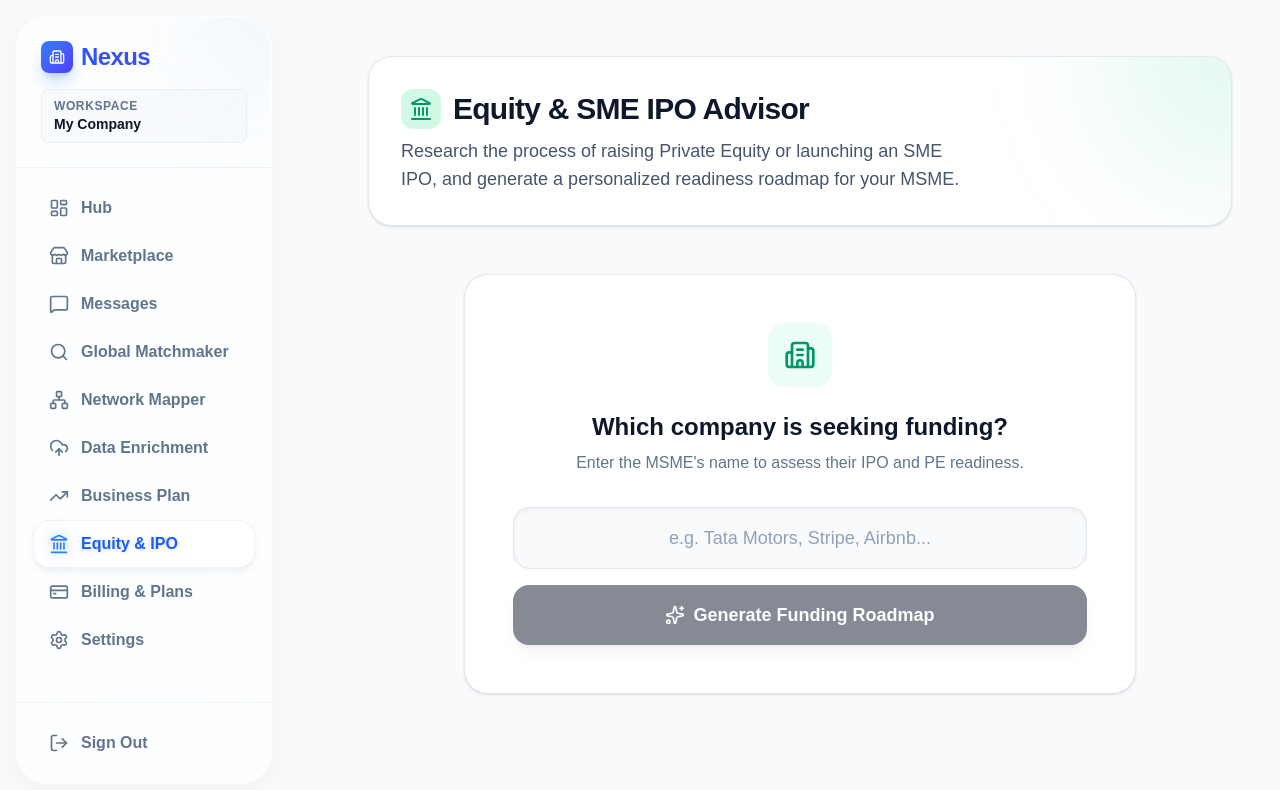
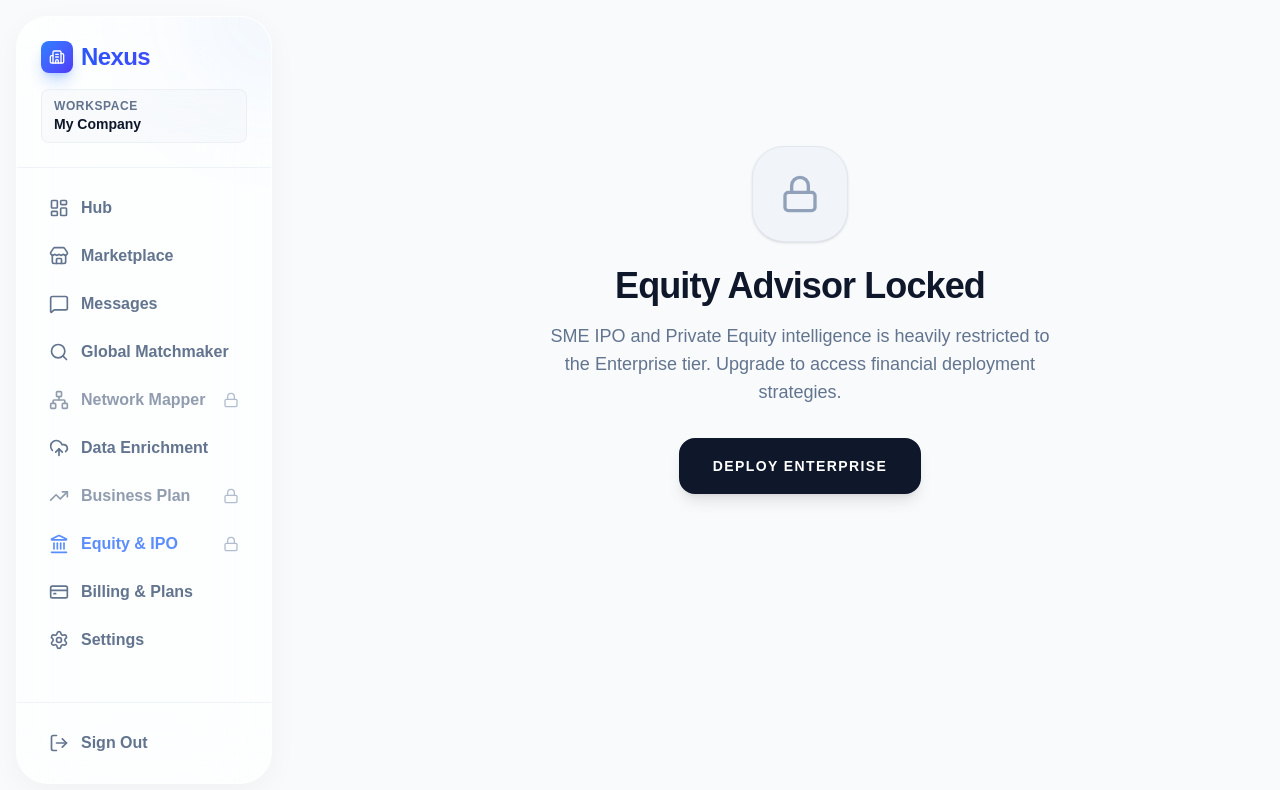
Before and after one commit to aryandotexe30/Nexus, a Next.js app: page /dashboard/equity-funding in a window 1280 px wide. Shown: the top 790 px of the page. Built offline with nearby package versions, Linux system fonts and the light colour scheme; no server answers; sample sign-in values are in the browser's storage.

Commit message:
feat: implement rbac for premium modules

```diff
--- a/src/app/api/auth/[...nextauth]/route.ts
+++ b/src/app/api/auth/[...nextauth]/route.ts
@@ -37,18 +37,23 @@ export const authOptions = {
           email: user.email,
           role: user.role,
           domain: user.domain,
-          companyName: user.companyName
+          companyName: user.companyName,
+          plan: user.plan
         };
       }
     })
   ],
   callbacks: {
-    async jwt({ token, user }: any) {
+    async jwt({ token, user, trigger, session }: any) {
       if (user) {
         token.id = user.id;
         token.role = user.role;
         token.domain = user.domain;
         token.companyName = user.companyName;
+        token.plan = user.plan;
+      }
+      if (trigger === "update" && session?.plan) {
+        token.plan = session.plan;
       }
       return token;
     },
@@ -58,6 +63,7 @@ export const authOptions = {
         (session.user as any).role = token.role;
         (session.user as any).domain = token.domain;
         (session.user as any).companyName = token.companyName;
+        (session.user as any).plan = token.plan;
       }
       return session;
     }
--- a/src/app/dashboard/business-plan/page.tsx
+++ b/src/app/dashboard/business-plan/page.tsx
@@ -1,16 +1,41 @@
 "use client";
 
 import { useState } from 'react';
-import { Loader2, TrendingUp, Sparkles, Building2, Briefcase } from 'lucide-react';
+import { Loader2, TrendingUp, Sparkles, Building2, Briefcase, Lock } from 'lucide-react';
 import { motion, AnimatePresence } from 'framer-motion';
 import ReactMarkdown from 'react-markdown';
 import remarkGfm from 'remark-gfm';
+import Link from 'next/link';
+import { useSession } from 'next-auth/react';
 
 export default function BusinessPlanPage() {
+  const { data: session } = useSession();
   const [companyName, setCompanyName] = useState('');
   const [isProcessing, setIsProcessing] = useState(false);
   const [plan, setPlan] = useState<string | null>(null);
   const [industry, setIndustry] = useState<string | null>(null);
+
+  const userPlan = (session?.user as any)?.plan || "FREE";
+  const hasAccess = userPlan === "ENTERPRISE" || (session?.user as any)?.role === "ADMIN";
+
+  if (!hasAccess) {
+    return (
+      <div className="max-w-5xl mx-auto space-y-8 p-4 flex flex-col items-center justify-center min-h-[70vh] text-center">
+        <div className="w-24 h-24 bg-slate-100 rounded-[2rem] flex items-center justify-center mb-6 shadow-sm border border-slate-200">
+          <Lock className="w-10 h-10 text-slate-400" />
+        </div>
+        <h1 className="text-4xl font-extrabold text-slate-900 tracking-tight mb-4">Strategic Advisor Locked</h1>
+        <p className="text-slate-500 font-medium max-w-lg mx-auto mb-8 text-lg">
+          This military-grade intelligence module is restricted to the Enterprise tier. Upgrade to generate complete 5-year business roadmaps.
+        </p>
+        <Link href="/pricing">
+          <button className="px-8 py-4 bg-slate-900 text-white font-bold rounded-2xl shadow-lg hover:bg-slate-800 transition-colors uppercase tracking-widest text-sm border-2 border-slate-900">
+            Deploy Enterprise
+          </button>
+        </Link>
+      </div>
+    );
+  }
 
   const generatePlan = async (e: React.FormEvent) => {
     e.preventDefault();
--- a/src/app/dashboard/equity-funding/page.tsx
+++ b/src/app/dashboard/equity-funding/page.tsx
@@ -1,15 +1,40 @@
 "use client";
 
 import { useState } from 'react';
-import { Loader2, Landmark, Sparkles, Building2, BookOpen } from 'lucide-react';
+import { Loader2, Landmark, Sparkles, Building2, BookOpen, Lock } from 'lucide-react';
 import { motion, AnimatePresence } from 'framer-motion';
 import ReactMarkdown from 'react-markdown';
 import remarkGfm from 'remark-gfm';
+import Link from 'next/link';
+import { useSession } from 'next-auth/react';
 
 export default function EquityFundingPage() {
+  const { data: session } = useSession();
   const [companyName, setCompanyName] = useState('');
   const [isProcessing, setIsProcessing] = useState(false);
   const [roadmap, setRoadmap] = useState<string | null>(null);
+
+  const userPlan = (session?.user as any)?.plan || "FREE";
+  const hasAccess = userPlan === "ENTERPRISE" || (session?.user as any)?.role === "ADMIN";
+
+  if (!hasAccess) {
+    return (
+      <div className="max-w-5xl mx-auto space-y-8 p-4 flex flex-col items-center justify-center min-h-[70vh] text-center">
+        <div className="w-24 h-24 bg-slate-100 rounded-[2rem] flex items-center justify-center mb-6 shadow-sm border border-slate-200">
+          <Lock className="w-10 h-10 text-slate-400" />
+        </div>
+        <h1 className="text-4xl font-extrabold text-slate-900 tracking-tight mb-4">Equity Advisor Locked</h1>
+        <p className="text-slate-500 font-medium max-w-lg mx-auto mb-8 text-lg">
+          SME IPO and Private Equity intelligence is heavily restricted to the Enterprise tier. Upgrade to access financial deployment strategies.
+        </p>
+        <Link href="/pricing">
+          <button className="px-8 py-4 bg-slate-900 text-white font-bold rounded-2xl shadow-lg hover:bg-slate-800 transition-colors uppercase tracking-widest text-sm border-2 border-slate-900">
+            Deploy Enterprise
+          </button>
+        </Link>
+      </div>
+    );
+  }
 
   const generatePlan = async (e: React.FormEvent) => {
     e.preventDefault();
--- a/src/app/network/page.tsx
+++ b/src/app/network/page.tsx
@@ -1,6 +1,8 @@
 import { getServerSession } from "next-auth/next";
 import { authOptions } from "../api/auth/[...nextauth]/route";
 import { redirect } from "next/navigation";
+import Link from "next/link";
+import { Lock } from "lucide-react";
 import NetworkTree from "@/components/NetworkTree";
 
 export default async function NetworkMapperPage() {
@@ -8,6 +10,28 @@ export default async function NetworkMapperPage() {
 
   if (!session?.user) {
     redirect("/login");
+  }
+
+  const userPlan = (session.user as any)?.plan || "FREE";
+  const hasAccess = userPlan === "PRO" || userPlan === "ENTERPRISE" || (session.user as any)?.role === "ADMIN";
+
+  if (!hasAccess) {
+    return (
+      <div className="w-full h-[calc(100vh-2rem)] flex flex-col items-center justify-center p-6 text-center">
+        <div className="w-20 h-20 bg-slate-100 rounded-full flex items-center justify-center mb-6">
+          <Lock className="w-10 h-10 text-slate-400" />
+        </div>
+        <h1 className="text-3xl font-extrabold text-slate-900 tracking-tight mb-4">Network Mapper Locked</h1>
+        <p className="text-slate-500 font-medium max-w-md mx-auto mb-8">
+          This module requires the Professional or Enterprise tier. Upgrade your instance to map supply chains and intercept competitors.
+        </p>
+        <Link href="/pricing">
+          <button className="px-8 py-4 bg-blue-600 text-white font-bold rounded-2xl shadow-lg hover:bg-blue-700 transition-colors uppercase tracking-widest text-sm">
+            Upgrade Instance
+          </button>
+        </Link>
+      </div>
+    );
   }
 
   return (
--- a/src/app/pricing/page.tsx
+++ b/src/app/pricing/page.tsx
@@ -7,7 +7,7 @@ import { useSession } from "next-auth/react";
 import { useRouter } from "next/navigation";
 
 export default function PricingPage() {
-  const { data: session } = useSession();
+  const { data: session, update } = useSession();
   const router = useRouter();
   const [loadingPlan, setLoadingPlan] = useState<string | null>(null);
 
@@ -67,6 +67,7 @@ export default function PricingPage() {
 
           const verifyData = await verifyRes.json();
           if (verifyData.success) {
+            await update({ plan: planName });
             alert("Payment Successful! Your instance has been upgraded.");
             router.push("/dashboard");
           } else {
--- a/src/components/Sidebar.tsx
+++ b/src/components/Sidebar.tsx
@@ -19,7 +19,8 @@ import {
   Landmark,
   Menu,
   X,
-  CreditCard
+  CreditCard,
+  Lock
 } from "lucide-react";
 import { motion } from "framer-motion";
 
@@ -43,10 +44,10 @@ export default function Sidebar() {
     { name: "Marketplace", path: "/dashboard/marketplace", icon: Store },
     { name: "Messages", path: "/dashboard/messages", icon: MessageSquare },
     { name: "Global Matchmaker", path: "/matchmaker", icon: Search },
-    { name: "Network Mapper", path: "/network", icon: Network },
+    { name: "Network Mapper", path: "/network", icon: Network, requiredPlan: ["PRO", "ENTERPRISE"] },
     { name: "Data Enrichment", path: "/enrich", icon: UploadCloud },
-    { name: "Business Plan", path: "/dashboard/business-plan", icon: TrendingUp },
-    { name: "Equity & IPO", path: "/dashboard/equity-funding", icon: Landmark },
+    { name: "Business Plan", path: "/dashboard/business-plan", icon: TrendingUp, requiredPlan: ["ENTERPRISE"] },
+    { name: "Equity & IPO", path: "/dashboard/equity-funding", icon: Landmark, requiredPlan: ["ENTERPRISE"] },
     { name: "Billing & Plans", path: "/pricing", icon: CreditCard },
     { name: "Settings", path: "/dashboard/settings", icon: Settings },
   ];
@@ -90,19 +91,23 @@ export default function Sidebar() {
       <div className="flex-1 py-4 px-4 space-y-2 relative z-10 overflow-y-auto scrollbar-thin scrollbar-thumb-slate-200 dark:scrollbar-thumb-slate-700">
         {routes.map((route) => {
           const isActive = pathname === route.path;
+          const userPlan = (session.user as any)?.plan || "FREE";
+          const isLocked = route.requiredPlan && !route.requiredPlan.includes(userPlan);
+
           return (
-            <Link key={route.path} href={route.path}>
-              <div className={`flex items-center gap-3 px-4 py-3 rounded-2xl transition-all duration-300 group relative ${isActive ? 'text-blue-600 dark:text-white' : 'text-slate-500 dark:text-slate-400 hover:text-blue-600 dark:hover:text-slate-200'}`}>
-                {isActive && (
+            <Link key={route.path} href={isLocked ? "/pricing" : route.path}>
+              <div className={`flex items-center gap-3 px-4 py-3 rounded-2xl transition-all duration-300 group relative ${isActive ? 'text-blue-600 dark:text-white' : 'text-slate-500 dark:text-slate-400 hover:text-blue-600 dark:hover:text-slate-200'} ${isLocked ? 'opacity-70' : ''}`}>
+                {isActive && !isLocked && (
                   <motion.div
                     layoutId="sidebar-active"
                     className="absolute inset-0 bg-white dark:bg-blue-600/10 border border-slate-200/50 dark:border-blue-500/20 shadow-md shadow-slate-200/50 dark:shadow-none rounded-2xl"
                     transition={{ type: "spring", stiffness: 300, damping: 30 }}
                   />
                 )}
-                <div className={`absolute inset-0 bg-blue-50/50 dark:bg-slate-800/50 rounded-2xl opacity-0 group-hover:opacity-100 transition-opacity duration-300 ${isActive ? 'hidden' : 'block'}`}></div>
-                <route.icon className={`w-5 h-5 relative z-10 ${isActive ? 'text-blue-500 dark:text-blue-400 drop-shadow-[0_0_8px_rgba(59,130,246,0.5)]' : 'group-hover:text-blue-500 dark:group-hover:text-slate-300 transition-colors'}`} />
-                <span className={`font-bold relative z-10 ${isActive ? 'drop-shadow-sm' : ''}`}>{route.name}</span>
+                <div className={`absolute inset-0 bg-blue-50/50 dark:bg-slate-800/50 rounded-2xl opacity-0 transition-opacity duration-300 ${(isActive && !isLocked) ? 'hidden' : 'group-hover:opacity-100'} ${isLocked ? 'hidden' : 'block'}`}></div>
+                <route.icon className={`w-5 h-5 relative z-10 ${isActive && !isLocked ? 'text-blue-500 dark:text-blue-400 drop-shadow-[0_0_8px_rgba(59,130,246,0.5)]' : 'group-hover:text-blue-500 dark:group-hover:text-slate-300 transition-colors'}`} />
+                <span className={`font-bold relative z-10 flex-1 ${isActive && !isLocked ? 'drop-shadow-sm' : ''}`}>{route.name}</span>
+                {isLocked && <Lock className="w-4 h-4 text-slate-400 relative z-10" />}
               </div>
             </Link>
           );
```
